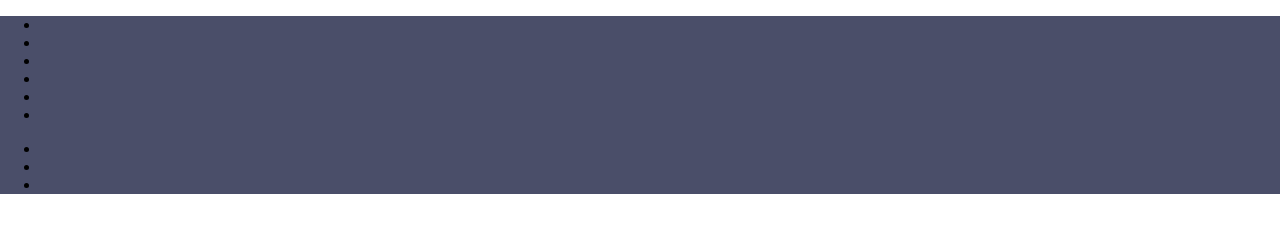
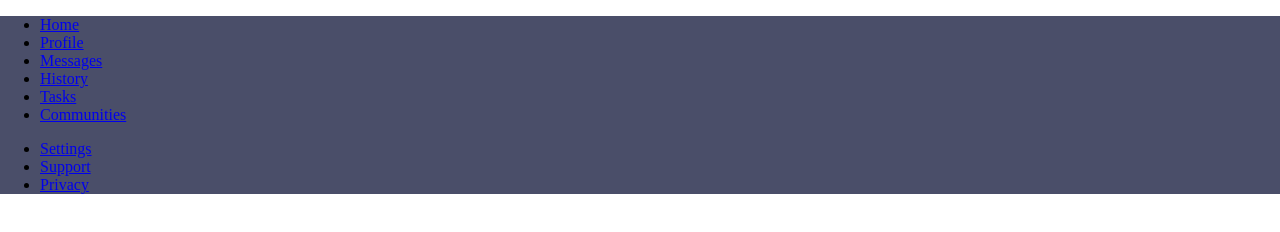
Before and after one commit to xvekii/admin-dashboard, a plain HTML site: page index.html in a window 1280 px wide. Drawn offline with Linux system fonts and the light colour scheme.

Commit message:
Add links

```diff
--- a/index.html
+++ b/index.html
@@ -11,17 +11,17 @@
     <header class="header"></header>
     <nav class="nav-side">
       <ul class="first-nav-section">
-        <li></li>
-        <li></li>
-        <li></li>
-        <li></li>
-        <li></li>
-        <li></li>
+        <li><a href="#">Home</a></li>
+        <li><a href="#">Profile</a></li>
+        <li><a href="#">Messages</a></li>
+        <li><a href="#">History</a></li>
+        <li><a href="#">Tasks</a></li>
+        <li><a href="#">Communities</a></li>
       </ul>
       <ul class="second-nav-section">
-        <li></li>
-        <li></li>
-        <li></li>
+        <li><a href="#">Settings</a></li>
+        <li><a href="#">Support</a></li>
+        <li><a href="#">Privacy</a></li>
       </ul>
     </nav>
     <main class="main"></main>
```
